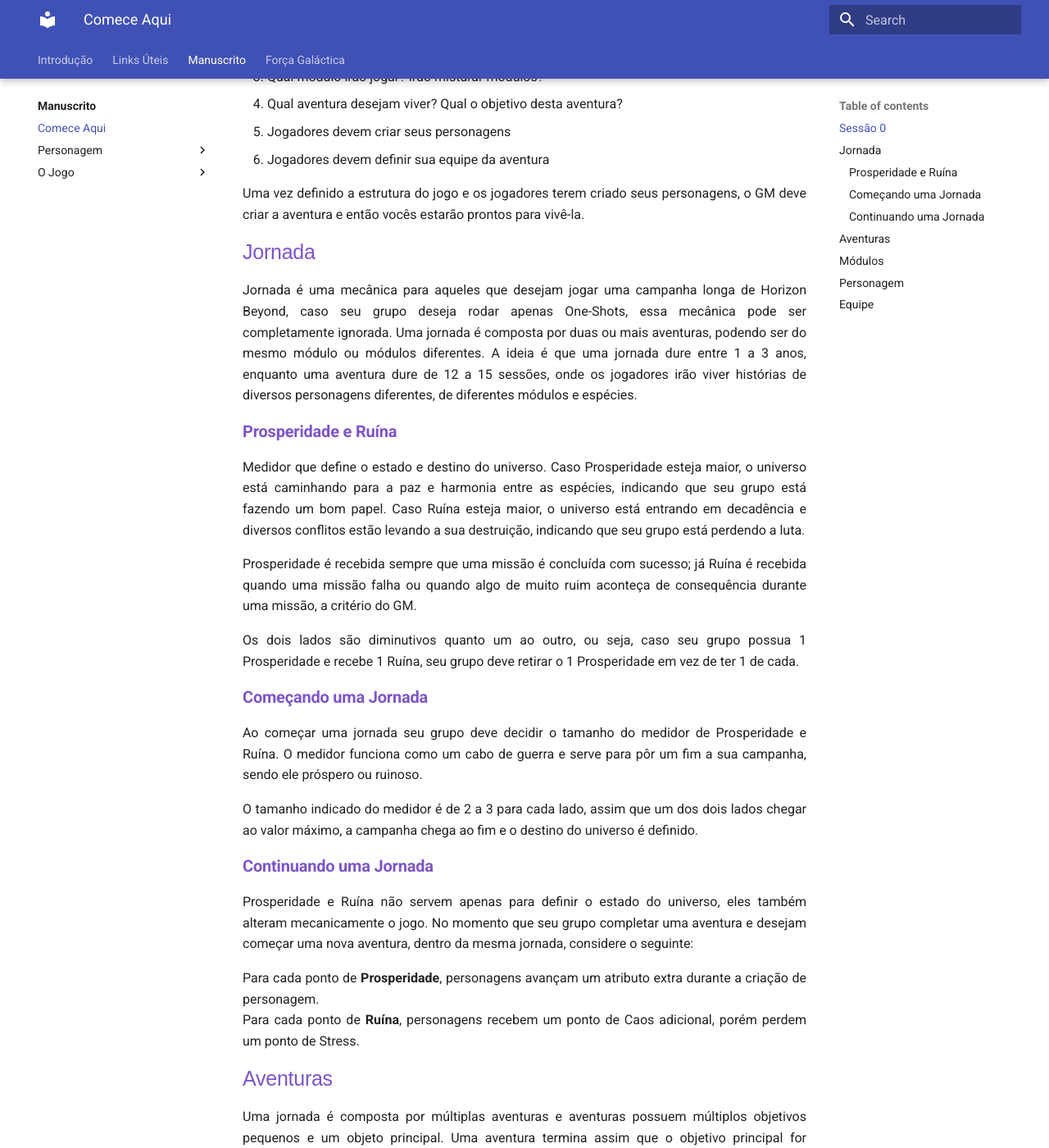
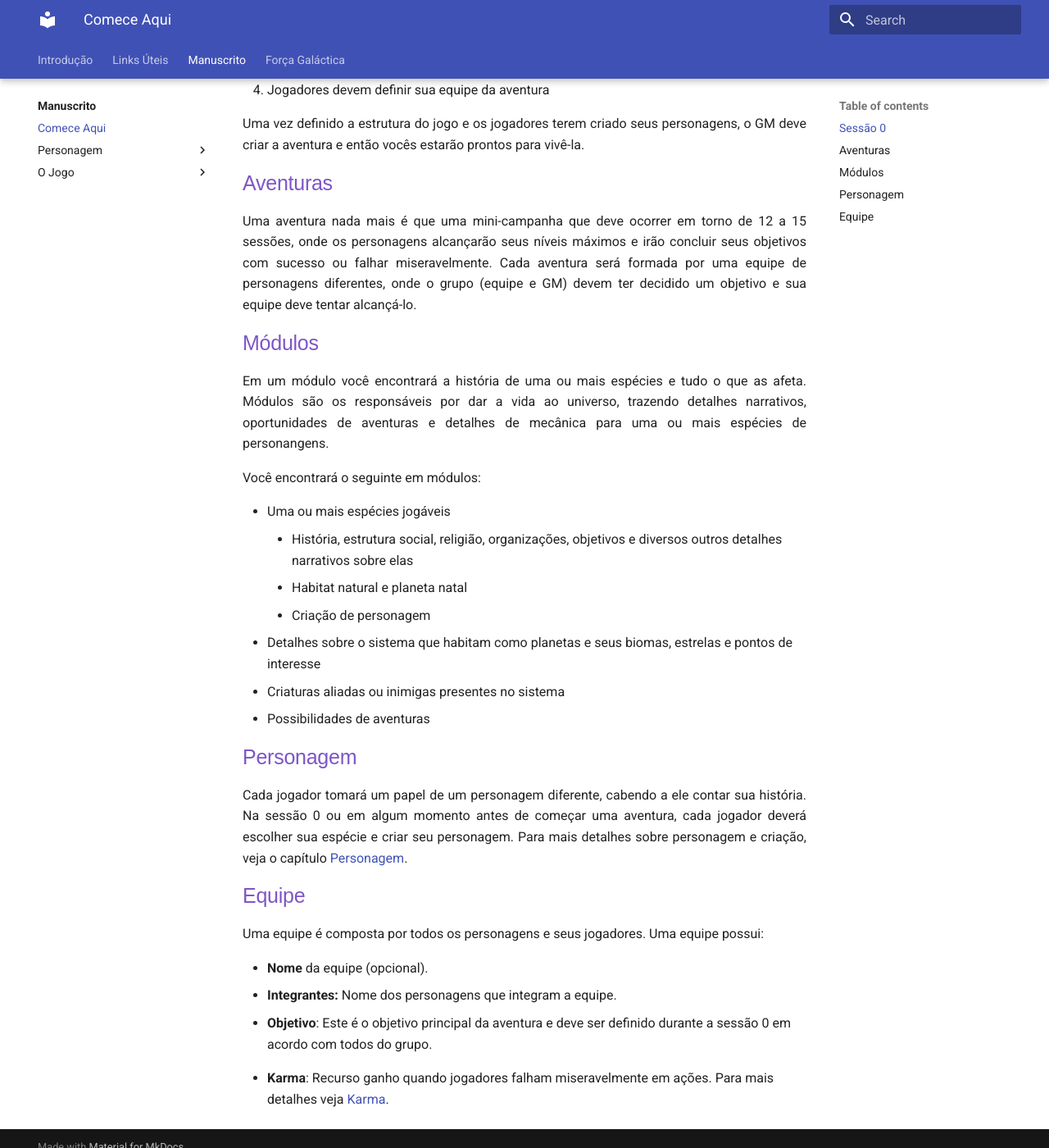
Before and after one commit to henriqueschorr/henriqueschorr.github.io, an MkDocs documentation site: the page built from docs/1_core/1_start/index.md, in a window 1280 px wide and 1400 px high, scrolled down 457 px. Shown: the whole window at 82% size. Built offline with MkDocs 1.6.1 and Material for MkDocs 9.7.7, drawn with Linux system fonts in a browser that asks for light colours; some of the changed text lies outside the part shown.

```diff
--- a/docs/1_core/1_start/index.md
+++ b/docs/1_core/1_start/index.md
@@ -35,11 +35,13 @@ O tamanho indicado do medidor é de 2 a 3 para cada lado, assim que um dos dois
 Prosperidade e Ruína não servem apenas para definir o estado do universo, eles também alteram mecanicamente o jogo. No momento que seu grupo completar uma aventura e desejam começar uma nova aventura, dentro da mesma jornada, considere o seguinte:
 
 Para cada ponto de **Prosperidade**, personagens avançam um atributo extra durante a criação de personagem.
-Para cada ponto de **Ruína**, personagens recebem um ponto de Caos adicional, porém perdem um ponto de Stress.
+Para cada ponto de **Ruína**, personagens recebem um ponto de Caos adicional, porém perdem um ponto de Stress. -->
 
 ## Aventuras
 
-Uma jornada é composta por múltiplas aventuras e aventuras possuem múltiplos objetivos pequenos e um objeto principal. Uma aventura termina assim que o objetivo principal for alcançado, ou caso seja impossível de alcançá-lo, indicando assim uma falha. Cada aventura será formada por uma equipe de personagens diferente.
+<!-- Uma jornada é composta por múltiplas aventuras e aventuras possuem múltiplos objetivos pequenos e um objeto principal. Uma aventura termina assim que o objetivo principal for alcançado, ou caso seja impossível de alcançá-lo, indicando assim uma falha. Cada aventura será formada por uma equipe de personagens diferente. -->
+
+Uma aventura nada mais é que uma mini-campanha que deve ocorrer em torno de 12 a 15 sessões, onde os personagens alcançarão seus níveis máximos e irão concluir seus objetivos com sucesso ou falhar miseravelmente. Cada aventura será formada por uma equipe de personagens diferentes, onde o grupo (equipe e GM) devem ter decidido um objetivo e sua equipe deve tentar alcançá-lo.
 
 ## Módulos
 
```
Also changed, not shown: other parts of docs/1_core/1_start/index.md (+9 -9 lines), docs/index.md (+27 -6 lines).
